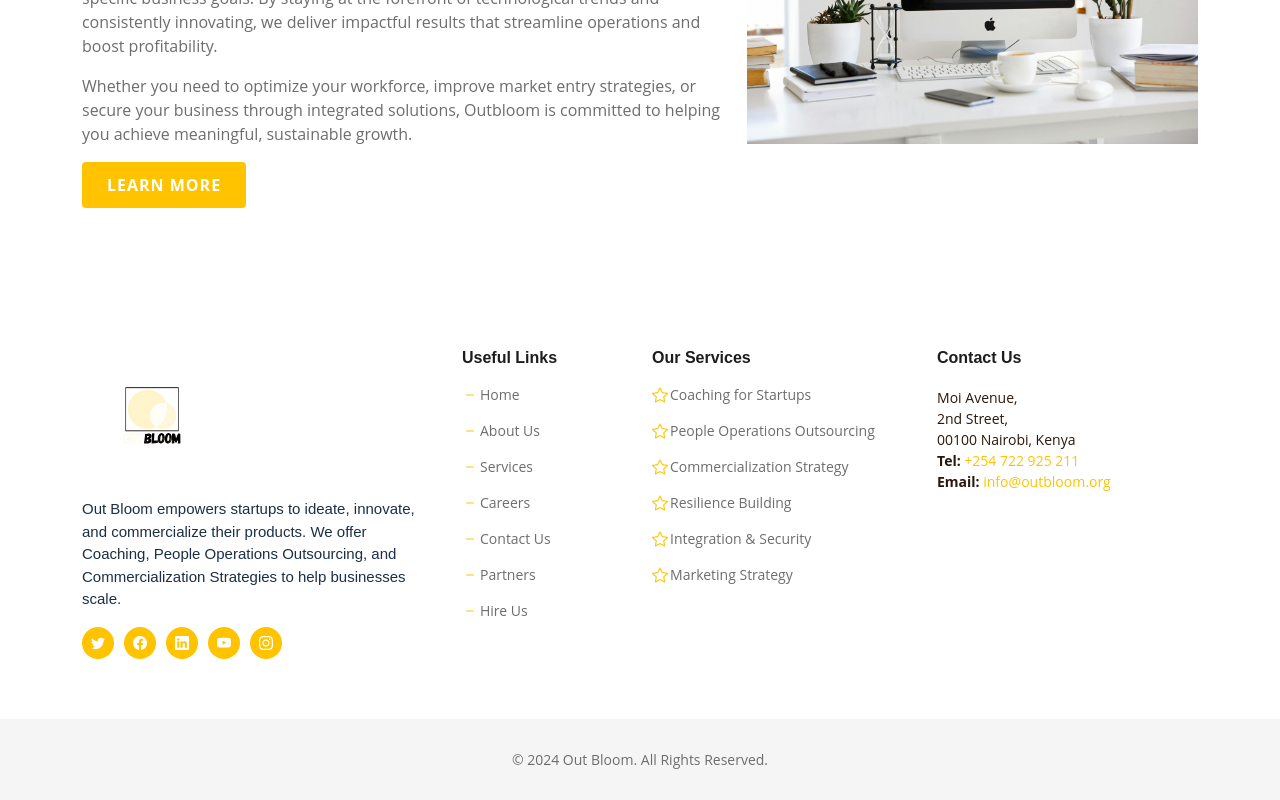
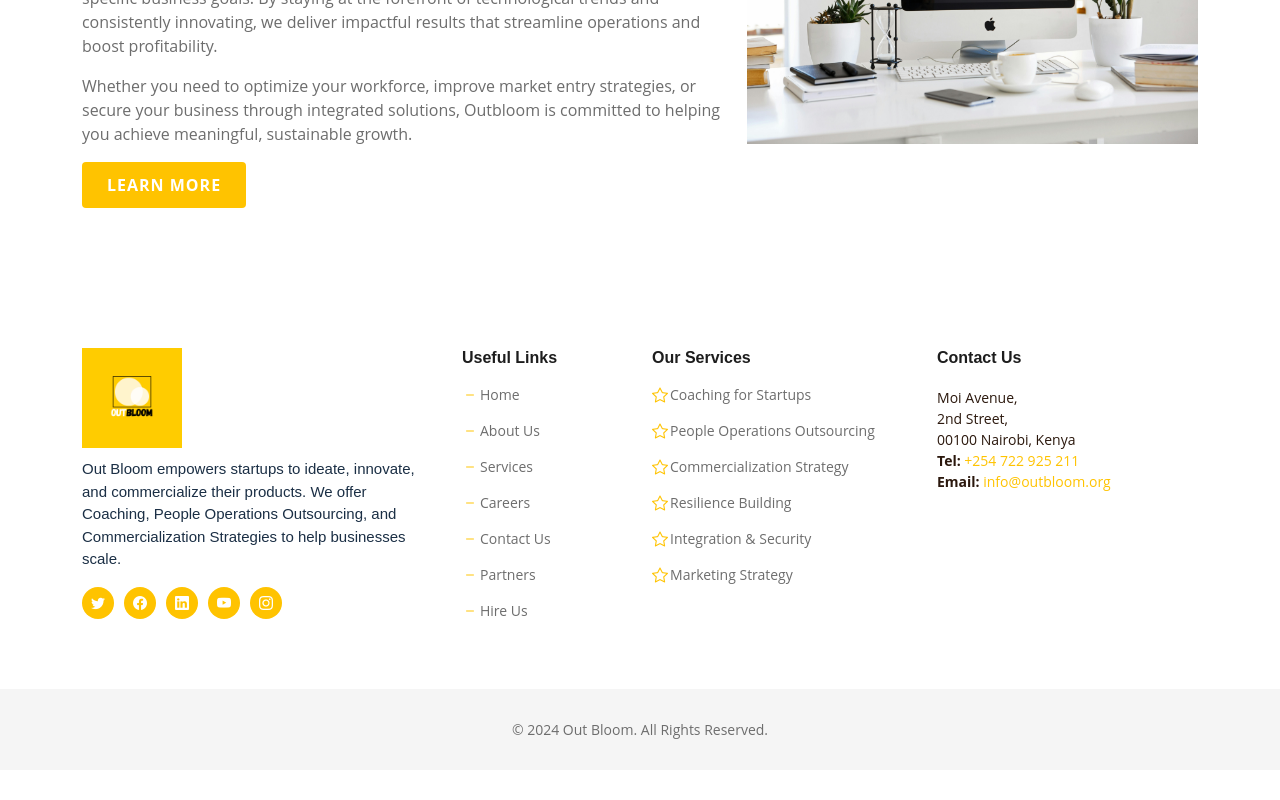
Before and after one commit to ThaGreatFikshun/outbloom-web, a React (Create React App) app: page / in a window 1280 px wide. Shown: the part 3364-4164 px from the top of the page. After the commit the page ends 4134 px from the top, so only its background shows below. Built offline with nearby package versions, Linux system fonts and the light colour scheme.

Commit message:
Updated the logo and sizing

```diff
--- a/src/components/Footer.js
+++ b/src/components/Footer.js
@@ -1,5 +1,5 @@
 import React from "react";
-import footerLogo from '../img/Outbloom.png.png';
+import footerLogo from '../img/Outbloofooter.png.png';
 import { Link } from "react-router-dom";
 import { HashLink } from "react-router-hash-link";
 
--- a/src/index.css
+++ b/src/index.css
@@ -2824,11 +2824,11 @@ padding:10px;
 .footer .footer-content .footer-info .logo {
   line-height: 0;
   margin-bottom: 10px;
-}
-
+  border-radius: 10px;
+}
 .footer .footer-content .footer-info .logo img {
   /*max-height: 40px;*/
-   max-width: 140px;
+   max-width: 100px;
   margin-right: 6px;
 }
 
```
Also changed, not shown: src/img/Outbloofooter.png.png (added).
